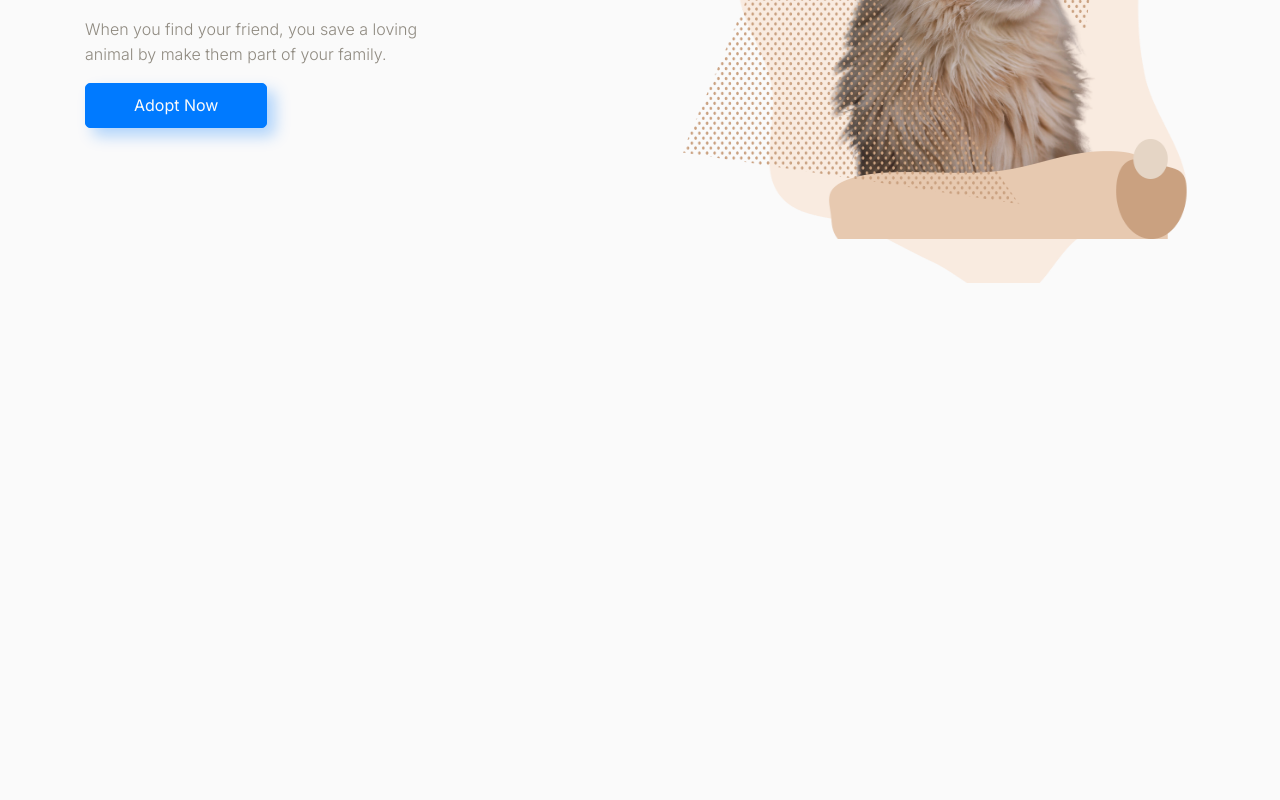
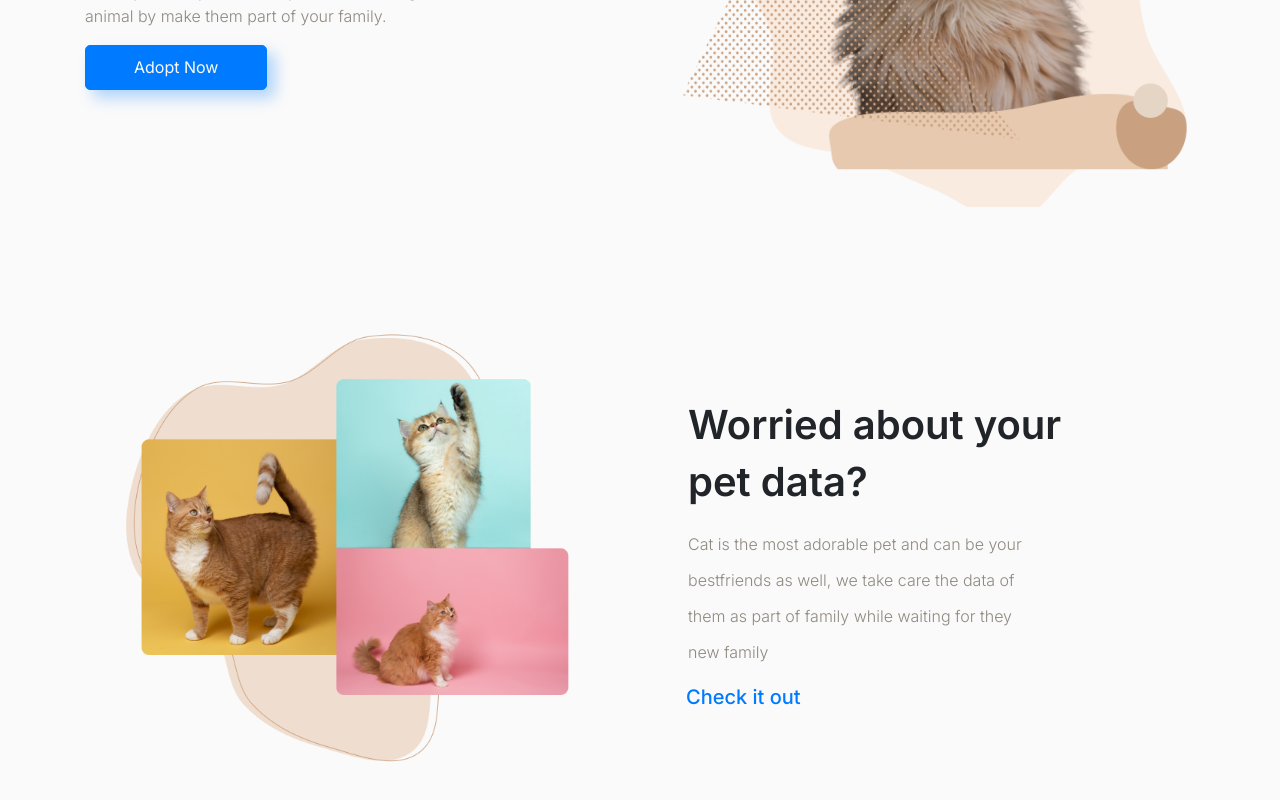
Before and after one commit to maulanaadil/LovCat, a React (Create React App) app: page / in a window 1280 px wide. Shown: the part 400-1200 px from the top of the page. Before the commit the page ends 800 px from the top, so only its background shows below. Built offline with nearby package versions, Linux system fonts and the light colour scheme.

Commit message:
add worried section on LandingPage

```diff
--- a/src/assets/scss/style.scss
+++ b/src/assets/scss/style.scss
@@ -98,5 +98,15 @@ header {
 }
 
 section {
-  margin-bottom: 80px;
+  margin-bottom: 40px;
 }
+
+.text-check-it-out {
+  margin-left: -18px;
+  font-size: 20px;
+  font-weight: 500;
+
+  &:hover {
+    text-decoration: underline;
+  }
+}
--- a/src/pages/LandingPage.jsx
+++ b/src/pages/LandingPage.jsx
@@ -2,6 +2,7 @@ import React, { Component } from 'react';
 
 import Header from 'parts/Header';
 import Hero from 'parts/Hero';
+import Worried from 'parts/Worried';
 export default class LandingPage extends Component {
   constructor(props) {
     super(props);
@@ -12,6 +13,7 @@ export default class LandingPage extends Component {
       <>
         <Header {...this.props} />
         <Hero refMostPicked={this.refMostPicked} />
+        <Worried refMostPicked={this.refMostPicked} />
       </>
     );
   }
--- a/src/parts/Hero.jsx
+++ b/src/parts/Hero.jsx
@@ -40,6 +40,7 @@ export default function Hero(props) {
               src={ImageHero}
               alt="pic hero"
               className="img-fluid image-hero"
+              style={{ width: 591, height: 'auto' }}
             />
           </div>
         </div>
--- /dev/null
+++ b/src/parts/Worried.jsx
@@ -0,0 +1,45 @@
+import React from 'react';
+import Fade from 'react-reveal';
+
+import ImageWorried from 'assets/images/secondary-picture.png';
+
+export default function Worried(props) {
+  return (
+    <Fade>
+      <section className="container pt-5">
+        <div className="row align-items-center">
+          <div className="col-6 pr-5">
+            <img
+              src={ImageWorried}
+              alt="second pic"
+              className="img-fluid image-worried"
+            />
+          </div>
+          <div className="col-auto pl-5" style={{ width: '509px' }}>
+            <h1
+              className="font-weight-bold mb-3"
+              style={{ lineHeight: '57px' }}
+            >
+              Worried about your <br />
+              pet data?
+            </h1>
+            <p
+              className="font-weight-light text-font-desc w-75 mb-1"
+              style={{ lineHeight: '36px' }}
+            >
+              Cat is the most adorable pet and can be your bestfriends as well,
+              we take care the data of them as part of family while waiting for
+              they new family
+            </p>
+            <a
+              href="/lost-cats"
+              className="nav-link text-primary text-check-it-out"
+            >
+              Check it out
+            </a>
+          </div>
+        </div>
+      </section>
+    </Fade>
+  );
+}
```
Also changed, not shown: src/assets/images/secondary-picture.png (added).
